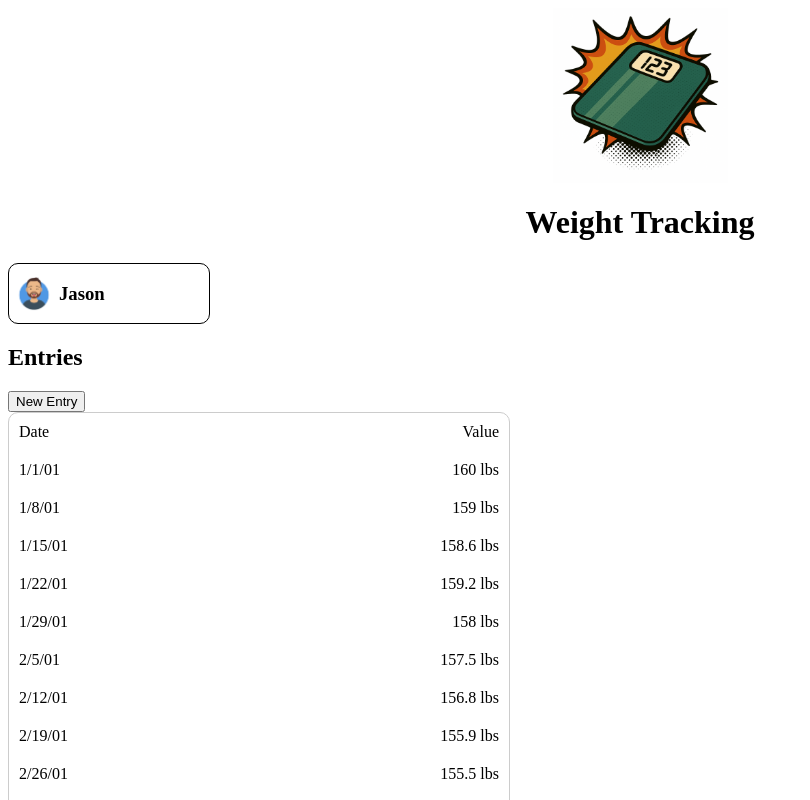
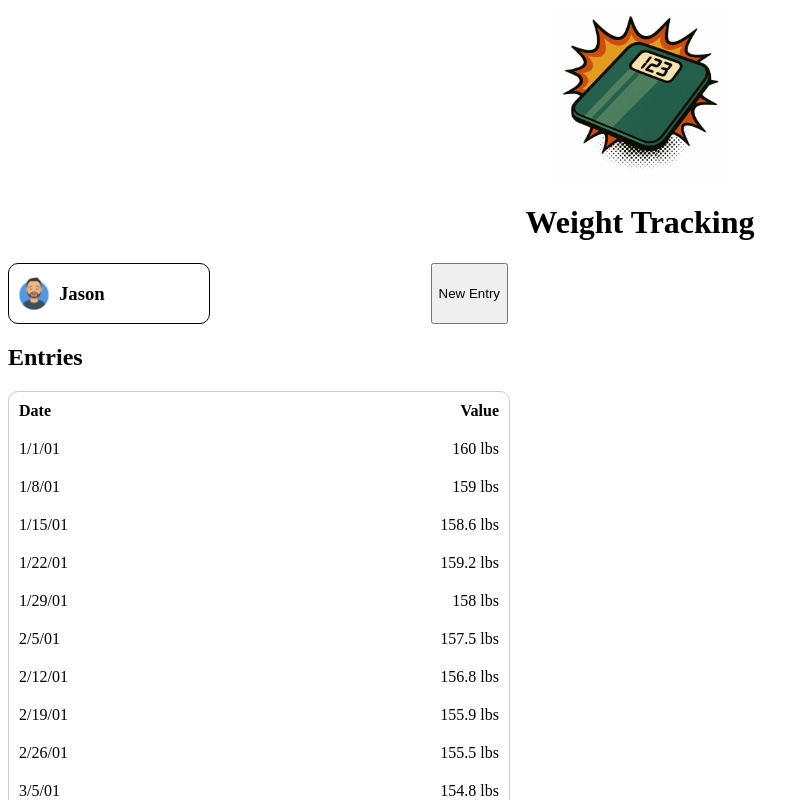
Before and after one commit to Floresj4/weight-tracking, an Angular app in the folder weight-tracking-ui/: page / in a window 1280 px wide. Shown: the top 800 px of the page, without its empty margins (0-810 px from the left). Built offline with nearby package versions, Linux system fonts and the light colour scheme.

Commit message:
style user container

```diff
--- a/weight-tracking-ui/src/app/app.component.html
+++ b/weight-tracking-ui/src/app/app.component.html
@@ -2,15 +2,15 @@
 
 <main>
 
-    <div>
+    <div class="user-container">
         <app-user
         [user]="selectedUser()"
         (selected)="onSelectedUser($event)"/>
+
+        <button (click)="onNewEntry()">New Entry</button>
     </div>
 
     <h2>Entries</h2>
-
-    <button (click)="onNewEntry()">New Entry</button>
 
     <div class="weight-table-container">
         <app-weight-table
--- a/weight-tracking-ui/src/app/app.component.scss
+++ b/weight-tracking-ui/src/app/app.component.scss
@@ -1,3 +1,9 @@
+.user-container {
+    display: flex;
+    width: 500px;
+    justify-content: space-between;
+}
+
 .weight-table-container {
     width: 500px;
 }
--- a/weight-tracking-ui/src/app/components/weight-table/weight-table.html
+++ b/weight-tracking-ui/src/app/components/weight-table/weight-table.html
@@ -1,8 +1,9 @@
 <div class="container">
-    <div class="weight-table-header row">
+    <div class="header row">
         <div>Date</div>
         <div>Value</div>
     </div>
+
     @for (entry of entriesList; track entry.date) {
         <div class="row">
             <div>{{ entry.date |  date: 'shortDate'}}</div>
--- a/weight-tracking-ui/src/app/components/weight-table/weight-table.scss
+++ b/weight-tracking-ui/src/app/components/weight-table/weight-table.scss
@@ -2,6 +2,10 @@
     width: 100%;
     border: 1px solid #ccc;
     border-radius: 10px;
+}
+
+.header {
+    font-weight: bold;
 }
 
 .row {
```
